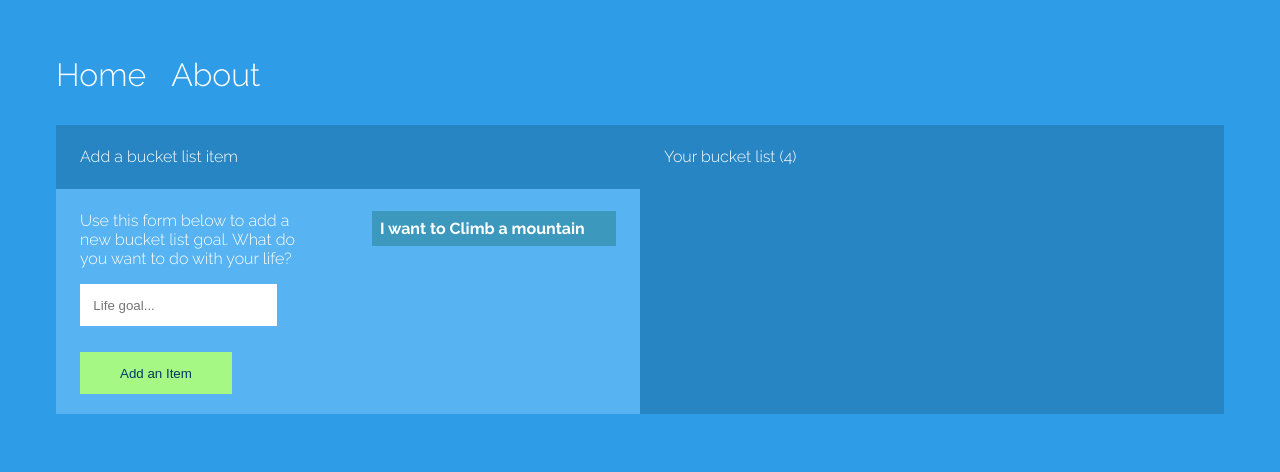
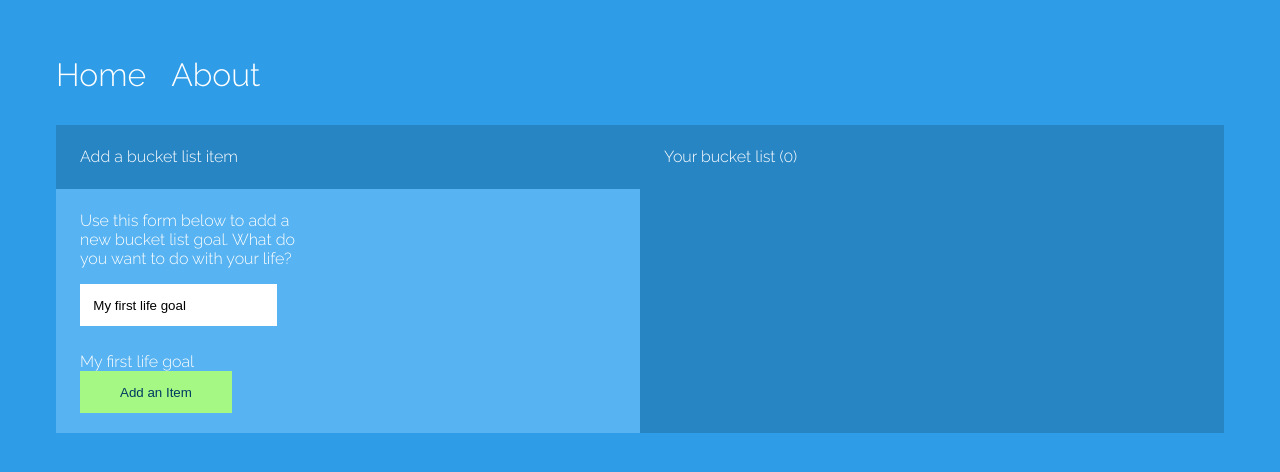
Before and after one commit to iamclement1/ng5, an Angular app: page / in a window 1280 px wide. Shown: the top 472 px of the page. Built offline with nearby package versions, Linux system fonts and the light colour scheme.

Commit message:
button add content

```diff
--- a/src/app/app.module.ts
+++ b/src/app/app.module.ts
@@ -1,6 +1,7 @@
 import { NgModule } from '@angular/core';
 import { BrowserModule } from '@angular/platform-browser';
 
+import { FormsModule } from '@angular/forms';
 import { AppRoutingModule } from './app-routing.module';
 import { AppComponent } from './app.component';
 import { HomeComponent } from './home/home.component';
@@ -14,7 +15,8 @@
   ],
   imports: [
     BrowserModule,
-    AppRoutingModule
+    AppRoutingModule,
+    FormsModule
   ],
   providers: [],
   bootstrap: [AppComponent]
--- a/src/app/home/home.component.html
+++ b/src/app/home/home.component.html
@@ -10,14 +10,16 @@
             <p class="sm">Use this form below to add a new bucket list goal. What do you want to do with your life?</p>
 
             <form action="">
-                <input type="text" class="txt" name="item" placeholder="Life goal...">
-                <input type="button" class="btn" value="{{ btnText }}">
+                <input type="text" class="txt" name="item" placeholder="Life goal..." [(ngModel)]="goalText" >
+                <br/>
+                <span>{{ goalText }}</span>
+                <input type="button" class="btn" value="{{ btnText }}" (click)="addItem()">
             </form>
         </div>
 
         <div class="col">
-            <p class="life-container">
-                I want to Climb a mountain
+            <p class="life-container" *ngFor="let goal of goals">
+                {{ goal }}
             </p>
         </div>
     </div>
--- a/src/app/home/home.component.ts
+++ b/src/app/home/home.component.ts
@@ -11,11 +11,23 @@
   itemCount: number = 4;
 
   // single way data binding
-  btnText: string = 'Add an Item'
+  btnText: string = 'Add an Item';
+
+  goalText: string = 'My first life goal';
+
+  goals = [];
 
   constructor() { }
 
+
   ngOnInit(): void {
+    this.itemCount = this.goals.length;
+  }
+
+  addItem() {
+    // this.goals.push(this.goalText);
+    this.goalText= '';
+    this.itemCount = this.goals.length;
   }
 
 }
```
